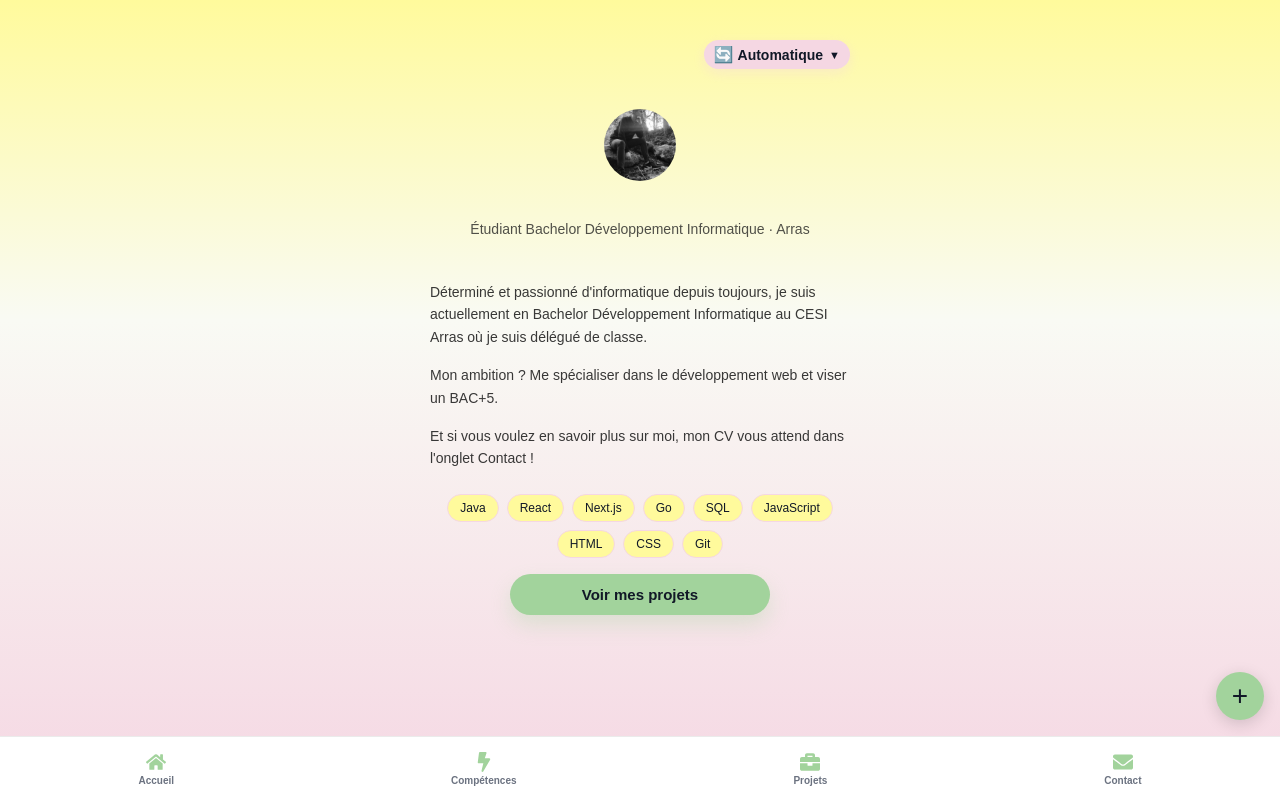
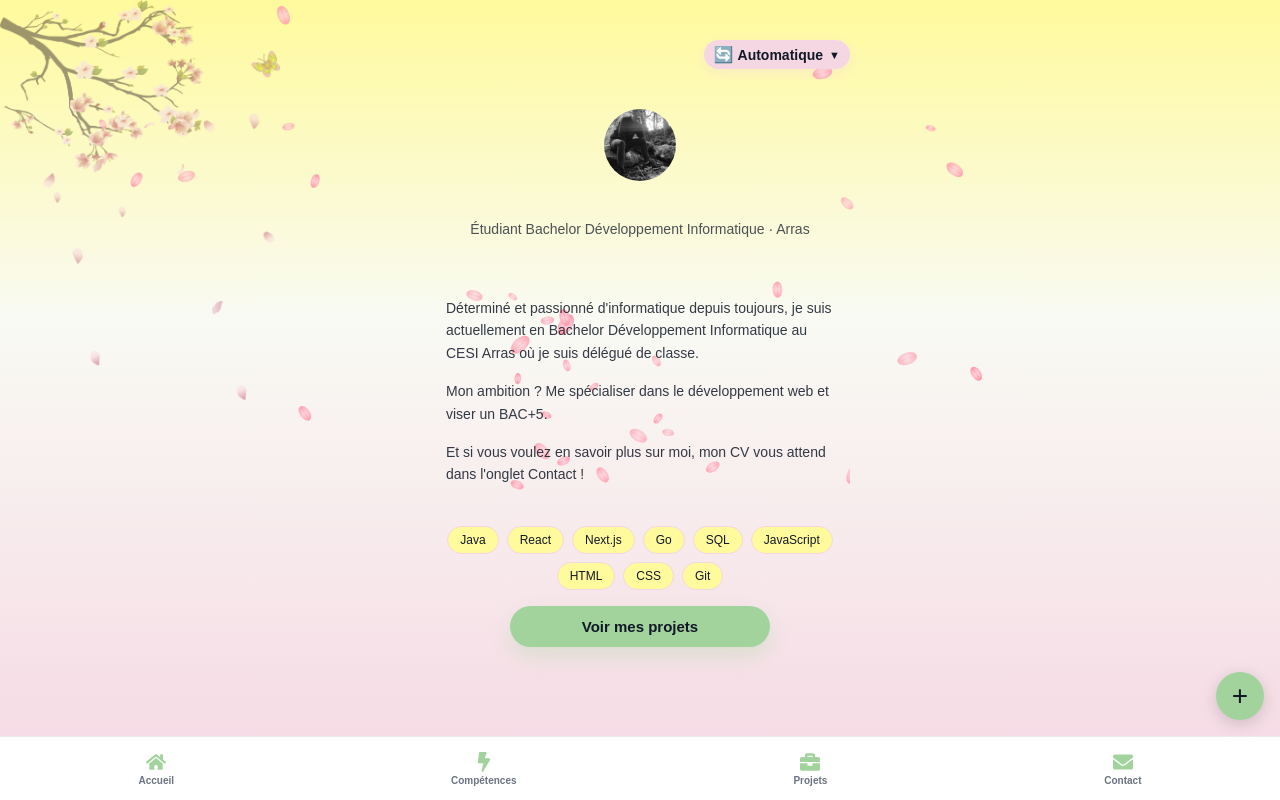
Before and after one commit to DELCUSEAllan/PortfolioSaisonAllan, a Next.js app in the folder portfolio-saisons/: page / in a window 1280 px wide. Built offline with nearby package versions, Linux system fonts and the light colour scheme.

Commit message:
feat : Animation sakura printemps + pétales tombantes

```diff
--- /dev/null
+++ b/portfolio-saisons/src/app/components/CanvasSakura.jsx
@@ -0,0 +1,107 @@
+// src/app/components/CanvasSakura.jsx
+
+"use client";
+
+import { useEffect, useRef } from "react";
+
+const NOMBRE_PETALES = 20;
+
+function creerPetale(canvas) {
+  return {
+    x: Math.random() * canvas.width,
+    y: Math.random() * canvas.height - canvas.height,
+    taille: 5 + Math.random() * 7,
+    vitesseX: 0.5 + Math.random() * 1,
+    vitesseY: 0.8 + Math.random() * 1,
+    rotation: Math.random() * Math.PI * 2,
+    vitesseRotation: (Math.random() - 0.5) * 0.05,
+    opacite: 0.6 + Math.random() * 0.4,
+    oscillation: Math.random() * Math.PI * 2,
+    vitesseOscillation: 0.02 + Math.random() * 0.02,
+  };
+}
+
+function dessinerPetale(ctx, petale) {
+  ctx.save();
+  ctx.translate(petale.x, petale.y);
+  ctx.rotate(petale.rotation);
+  ctx.globalAlpha = petale.opacite;
+
+  // Forme du pétale
+  ctx.beginPath();
+  ctx.ellipse(0, 0, petale.taille, petale.taille * 0.6, 0, 0, Math.PI * 2);
+
+  // Dégradé rose
+  const degrade = ctx.createRadialGradient(0, 0, 0, 0, 0, petale.taille);
+  degrade.addColorStop(0, "#FFD6E0");
+  degrade.addColorStop(0.5, "#FFB7C5");
+  degrade.addColorStop(1, "#FF8FA3");
+
+  ctx.fillStyle = degrade;
+  ctx.fill();
+
+  // Nervure centrale
+  ctx.beginPath();
+  ctx.moveTo(-petale.taille * 0.8, 0);
+  ctx.lineTo(petale.taille * 0.8, 0);
+  ctx.strokeStyle = "rgba(255, 100, 130, 0.3)";
+  ctx.lineWidth = 0.8;
+  ctx.stroke();
+
+  ctx.restore();
+}
+
+export default function CanvasSakura() {
+  const canvasRef = useRef(null);
+
+  useEffect(() => {
+    const canvas = canvasRef.current;
+    const ctx = canvas.getContext("2d");
+
+    canvas.width = canvas.offsetWidth;
+    canvas.height = canvas.offsetHeight;
+
+    const petales = Array.from(
+      { length: NOMBRE_PETALES },
+      () => creerPetale(canvas)
+    );
+
+    let animationId;
+
+    function animer() {
+      ctx.clearRect(0, 0, canvas.width, canvas.height);
+
+      petales.forEach((petale) => {
+        // Oscillation horizontale douce
+        petale.oscillation += petale.vitesseOscillation;
+        petale.x += petale.vitesseX + Math.sin(petale.oscillation) * 0.8;
+        petale.y += petale.vitesseY;
+        petale.rotation += petale.vitesseRotation;
+
+        // Si le pétale sort de l'écran, on le recrée en haut
+        if (petale.y > canvas.height || petale.x > canvas.width + 20) {
+          const nouveau = creerPetale(canvas);
+          nouveau.x = Math.random() * canvas.width * 0.3; // repart de la gauche
+          nouveau.y = -20;
+          Object.assign(petale, nouveau);
+        }
+
+        dessinerPetale(ctx, petale);
+      });
+
+      animationId = requestAnimationFrame(animer);
+    }
+
+    animer();
+
+    // Nettoyage quand le composant est démonté
+    return () => cancelAnimationFrame(animationId);
+  }, []);
+
+  return (
+    <canvas
+      ref={canvasRef}
+      className="canvas-sakura"
+    />
+  );
+}
--- a/portfolio-saisons/src/app/components/SectionPresentation.jsx
+++ b/portfolio-saisons/src/app/components/SectionPresentation.jsx
@@ -1,8 +1,11 @@
 import { PRESENTATION } from "../config/contenuAccueil";
+import CanvasSakura from "./CanvasSakura";
 
-export default function SectionPresentation() {
+export default function SectionPresentation({ saisonActuelle }) {
   return (
     <section className="section-presentation">
+      {saisonActuelle === "printemps" && <CanvasSakura />}
+
       {PRESENTATION.paragraphes.map((paragraphe, index) => (
         <p key={index} className="section-texte">
           {paragraphe}
--- a/portfolio-saisons/src/app/globals.css
+++ b/portfolio-saisons/src/app/globals.css
@@ -48,6 +48,8 @@ nav a {
    ===================== */
 
 .en-tete-accueil {
+  position: relative;
+  z-index: 2;
   padding-top: 24px;
   padding-bottom: 24px;
 }
@@ -77,8 +79,8 @@ nav a {
 }
 
 .en-tete-avatar-image {
-  width: 100%;
-  height: 100%;
+  width: 72px;
+  height: 72px;
   border-radius: 999px;
   object-fit: cover;
 }
@@ -346,38 +348,51 @@ nav a {
 
 /* Sections de contenu */
 
-.section-presentation {
-  margin-top: 16px;
-  margin-bottom: 24px;
-  display: flex;
-  flex-direction: column;
-  gap: 12px;
-}
-
 .section-titre {
   font-size: 18px;
   font-weight: 700;
   margin: 0;
 }
 
+.section-presentation {
+  position: relative;
+  margin-top: 20px;
+  margin-bottom: 24px;
+  display: flex;
+  flex-direction: column;
+  gap: 16px;
+  overflow: hidden;
+  border-radius: 16px;
+  padding: 16px;
+}
+
 .section-texte {
+  position: relative;
+  z-index: 1;
   font-size: 14px;
   line-height: 1.6;
   margin: 0;
   opacity: 0.85;
 }
 
-.section-presentation {
-  margin-top: 20px;
-  margin-bottom: 24px;
-  display: flex;
-  flex-direction: column;
-  gap: 16px;
+/* Canvas Sakura */
+
+.canvas-sakura {
+  position: absolute;
+  top: 0;
+  left: 0;
+  width: 100%;
+  height: 100%;
+  pointer-events: none;
+  z-index: 1;
 }
 
-.en-tete-avatar-image {
-  width: 72px;
-  height: 72px;
-  border-radius: 999px;
-  object-fit: cover;
+.sakura-arbre {
+  position: absolute;
+  top: 0;
+  left: 0;
+  width: 280px;
+  opacity: 0.5;
+  pointer-events: none;
+  z-index: 0;
 }
--- a/portfolio-saisons/src/app/page.jsx
+++ b/portfolio-saisons/src/app/page.jsx
@@ -1,7 +1,7 @@
 "use client";
 
 import React from "react";
-
+import Image from "next/image";
 import BarreNavigation from "./components/BarreNavigation";
 import EnTeteAccueil from "./components/EnTeteAccueil";
 import { SAISONS } from "./config/couleursSaisons";
@@ -9,10 +9,9 @@ import { determinerSaisonParDate } from "./utils/saisons";
 import styles from "./page.module.css";
 import EtiquettesTechnos from "./components/EtiquettesTechnos";
 import BoutonPrincipal from "./components/BoutonPrincipal";
-import SelectionSaison from "./components/SelectionSaison";
 import BoutonAction from "./components/BoutonAction";
 import SectionPresentation from "./components/SectionPresentation";
-
+import CanvasSakura from "./components/CanvasSakura";
 
 const saisonAutoParDate = determinerSaisonParDate(new Date());
 
@@ -27,19 +26,34 @@ export default function Accueil() {
         className={styles.accueil}
         style={{
           background: `linear-gradient(180deg, ${saison.badgeFond} 0%, ${saison.fondPage} 40%, ${saison.boutonSecondaireFond} 100%)`,
+          color: saison.textePrincipal,
+          position: "relative",
         }}
       >
-
+        {saisonActuelle === "printemps" && (
+          <>
+            <Image
+              src="/arbre-sakura.png"
+              alt=""
+              width={280}
+              height={400}
+              className="sakura-arbre"
+            />
+            <CanvasSakura />
+          </>
+        )}
 
         <div className={styles.contenu}>
-          <EnTeteAccueil valeurSaison={saisonSelectionnee} onChangeSaison={setSaisonSelectionnee} />
+          <EnTeteAccueil
+            valeurSaison={saisonSelectionnee}
+            onChangeSaison={setSaisonSelectionnee}
+          />
 
-          <SectionPresentation />
+          <SectionPresentation saisonActuelle={saisonActuelle} />
 
           <EtiquettesTechnos />
 
           <BoutonPrincipal texte="Voir mes projets" />
-
         </div>
       </main>
 
```
Also changed, not shown: portfolio-saisons/public/arbre-sakura.png (added). Lines whose indentation alone changed are shown as unchanged.
